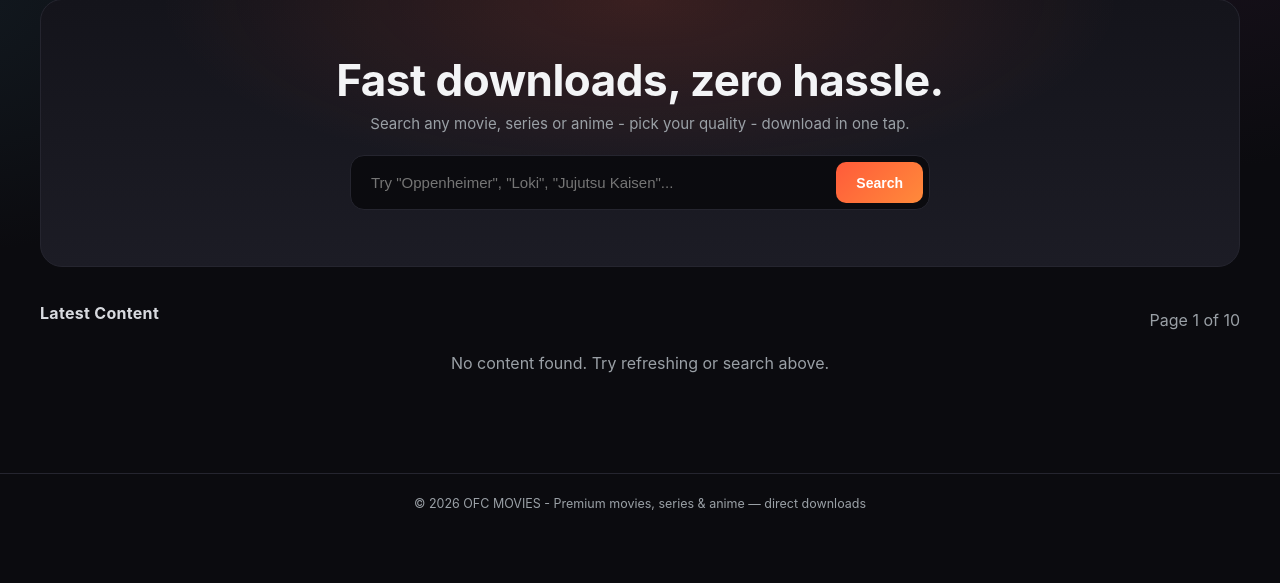
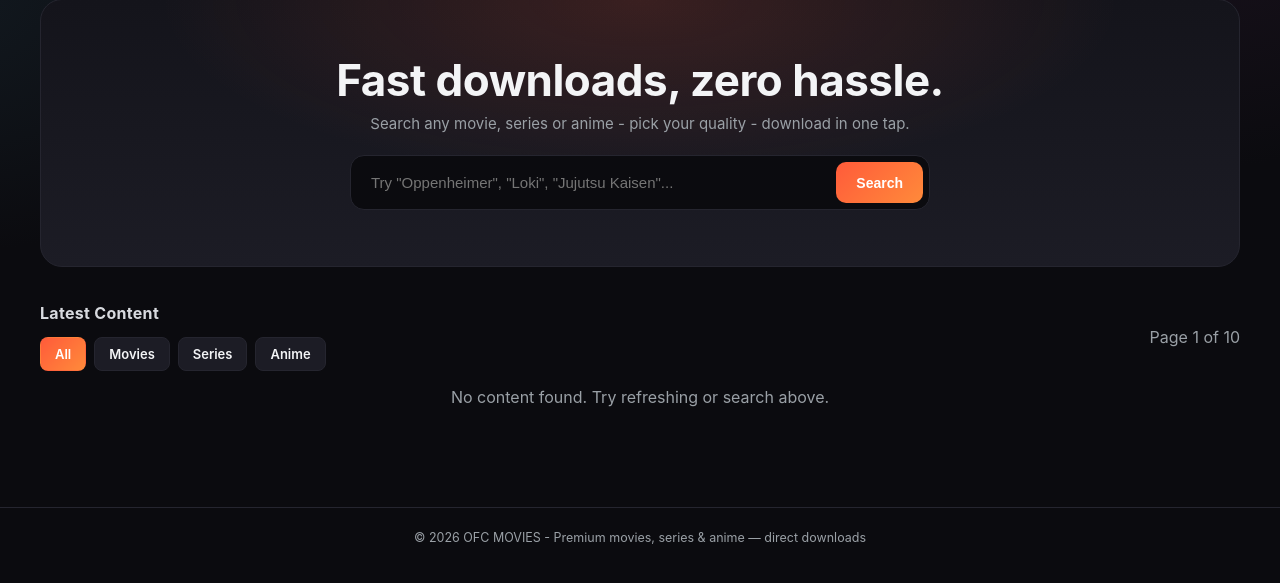
Before and after one commit to biswajit9090707/OFCCC, a Flask app: page / in a window 1280 px wide. Shown: the part 96-679 px from the top of the page. Run offline with Flask 3, Linux system fonts and the light colour scheme; data that the repository does not hold is empty.

Commit message:
Add category filter buttons for movies, series, and anime on home page

```diff
--- a/app.py
+++ b/app.py
@@ -805,6 +805,11 @@ def inject_globals():
 @app.route("/")
 def home():
     user_page = max(1, int(request.args.get("page") or 1))
+    category = (request.args.get("category") or "all").lower()
+
+    # Validate category
+    if category not in ["all", "movies", "series", "anime"]:
+        category = "all"
 
     # User Page 1 -> API Page 1 & 2
     # User Page 2 -> API Page 3 & 4
@@ -814,21 +819,46 @@ def home():
     total_pages_raw = 10
 
     try:
-        # Fetch two pages worth of content
-        for i in range(2):
-            api_p = api_page_start + i
-            data = _cached_get(f"{API_BASE}/movies?page={api_p}", ttl=0) or {}
-            raw_results = data.get("movies") or data.get("results") or []
-            p_items = [_normalize_catalog_item(it, "movie") for it in raw_results if it.get("tmdb_id")]
-            items_combined.extend(p_items)
-
-            # Update total pages (divided by 2 since we show 2 per view)
+        # Determine which endpoints to fetch from based on category
+        if category == "all":
+            endpoints = ["movies", "tvshows", "anime"]
+            # Fetch one page from each endpoint
+            for endpoint in endpoints:
+                api_p = api_page_start
+                data = _cached_get(f"{API_BASE}/{endpoint}?page={api_p}", ttl=0) or {}
+                raw_results = data.get(endpoint) or data.get("results") or []
+                default_kind = "movie" if endpoint == "movies" else ("anime" if endpoint == "anime" else "series")
+                p_items = [_normalize_catalog_item(it, default_kind) for it in raw_results if it.get("tmdb_id")]
+                items_combined.extend(p_items)
+            total_pages_raw = 10
+        elif category == "movies":
+            for i in range(2):
+                api_p = api_page_start + i
+                data = _cached_get(f"{API_BASE}/movies?page={api_p}", ttl=0) or {}
+                raw_results = data.get("movies") or data.get("results") or []
+                p_items = [_normalize_catalog_item(it, "movie") for it in raw_results if it.get("tmdb_id")]
+                items_combined.extend(p_items)
+            api_total = int(data.get("total_pages") or data.get("totalPages") or 20)
+            total_pages_raw = (api_total // 2) + (1 if api_total % 2 else 0)
+        elif category == "series":
+            for i in range(2):
+                api_p = api_page_start + i
+                data = _cached_get(f"{API_BASE}/tvshows?page={api_p}", ttl=0) or {}
+                raw_results = data.get("tvshows") or data.get("results") or []
+                p_items = [_normalize_catalog_item(it, "series") for it in raw_results if it.get("tmdb_id")]
+                items_combined.extend(p_items)
+            api_total = int(data.get("total_pages") or data.get("totalPages") or 20)
+            total_pages_raw = (api_total // 2) + (1 if api_total % 2 else 0)
+        elif category == "anime":
+            for i in range(2):
+                api_p = api_page_start + i
+                data = _cached_get(f"{API_BASE}/anime?page={api_p}", ttl=0) or {}
+                raw_results = data.get("anime") or data.get("results") or []
+                p_items = [_normalize_catalog_item(it, "anime") for it in raw_results if it.get("tmdb_id")]
+                items_combined.extend(p_items)
             api_total = int(data.get("total_pages") or data.get("totalPages") or 20)
             total_pages_raw = (api_total // 2) + (1 if api_total % 2 else 0)
 
-        # Sort the combined items to ensure newest are on top (if they have an ID or updated_on)
-        # Note: If no updated_on, we rely on the API's natural descending order
-        # which is preserved during the extend()
     except Exception as e:
         app.logger.error(f"Home fetch failed: {e}")
 
@@ -836,7 +866,8 @@ def home():
         "home.html",
         items=items_combined,
         page=user_page,
-        total_pages=total_pages_raw
+        total_pages=total_pages_raw,
+        category=category
     )
 
 
--- a/static/style.css
+++ b/static/style.css
@@ -258,6 +258,27 @@ img { display: block; max-width: 100%; }
   border: 1px solid var(--line);
 }
 .btn.ghost:hover { border-color: #3a3a48; }
+
+/* ── category filters ─────────────────────── */
+.category-filters {
+  display: flex; gap: 8px; margin-top: 12px; flex-wrap: wrap;
+}
+.category-btn {
+  display: inline-flex; align-items: center; justify-content: center;
+  padding: 8px 14px; border-radius: 8px; font-weight: 600; font-size: 13px;
+  border: 1px solid var(--line); color: var(--fg);
+  background: var(--panel-2); cursor: pointer;
+  transition: all .15s ease;
+  text-decoration: none;
+}
+.category-btn:hover {
+  border-color: #3a3a48; background: var(--panel);
+  transform: translateY(-1px);
+}
+.category-btn.active {
+  background: linear-gradient(135deg, var(--accent), var(--accent-2));
+  color: #fff; border-color: transparent;
+}
 
 /* ── detail ───────────────────────────────── */
 .detail {
--- a/templates/home.html
+++ b/templates/home.html
@@ -11,7 +11,15 @@
 
 <section class="row">
   <div class="flex-between">
-    <h2>Latest Content</h2>
+    <div>
+      <h2>Latest Content</h2>
+      <div class="category-filters">
+        <a href="{{ url_for('home', category='all', page=1) }}" class="category-btn {% if category == 'all' %}active{% endif %}">All</a>
+        <a href="{{ url_for('home', category='movies', page=1) }}" class="category-btn {% if category == 'movies' %}active{% endif %}">Movies</a>
+        <a href="{{ url_for('home', category='series', page=1) }}" class="category-btn {% if category == 'series' %}active{% endif %}">Series</a>
+        <a href="{{ url_for('home', category='anime', page=1) }}" class="category-btn {% if category == 'anime' %}active{% endif %}">Anime</a>
+      </div>
+    </div>
     <span class="muted">Page {{ page }} of {{ total_pages }}</span>
   </div>
 
```
